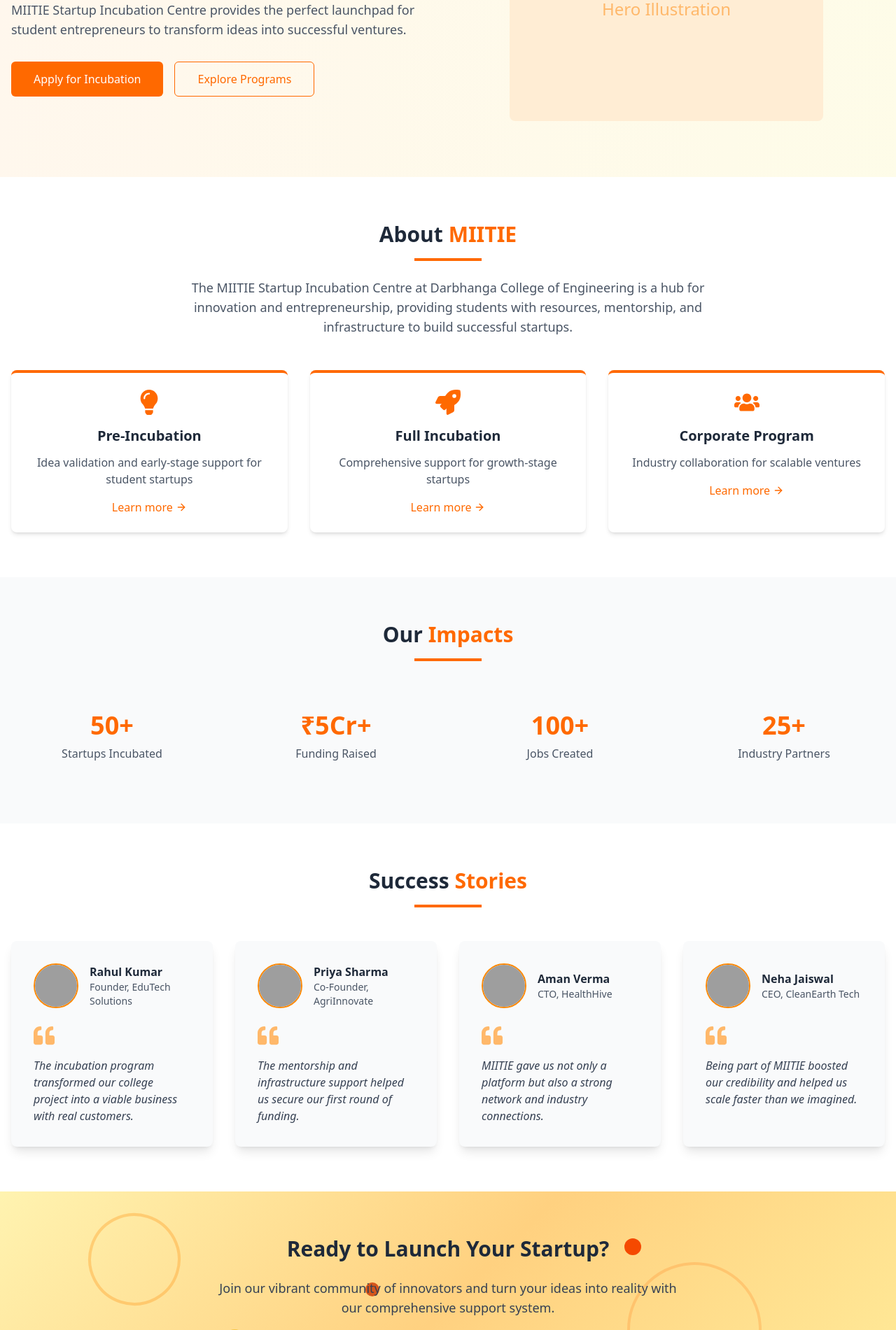
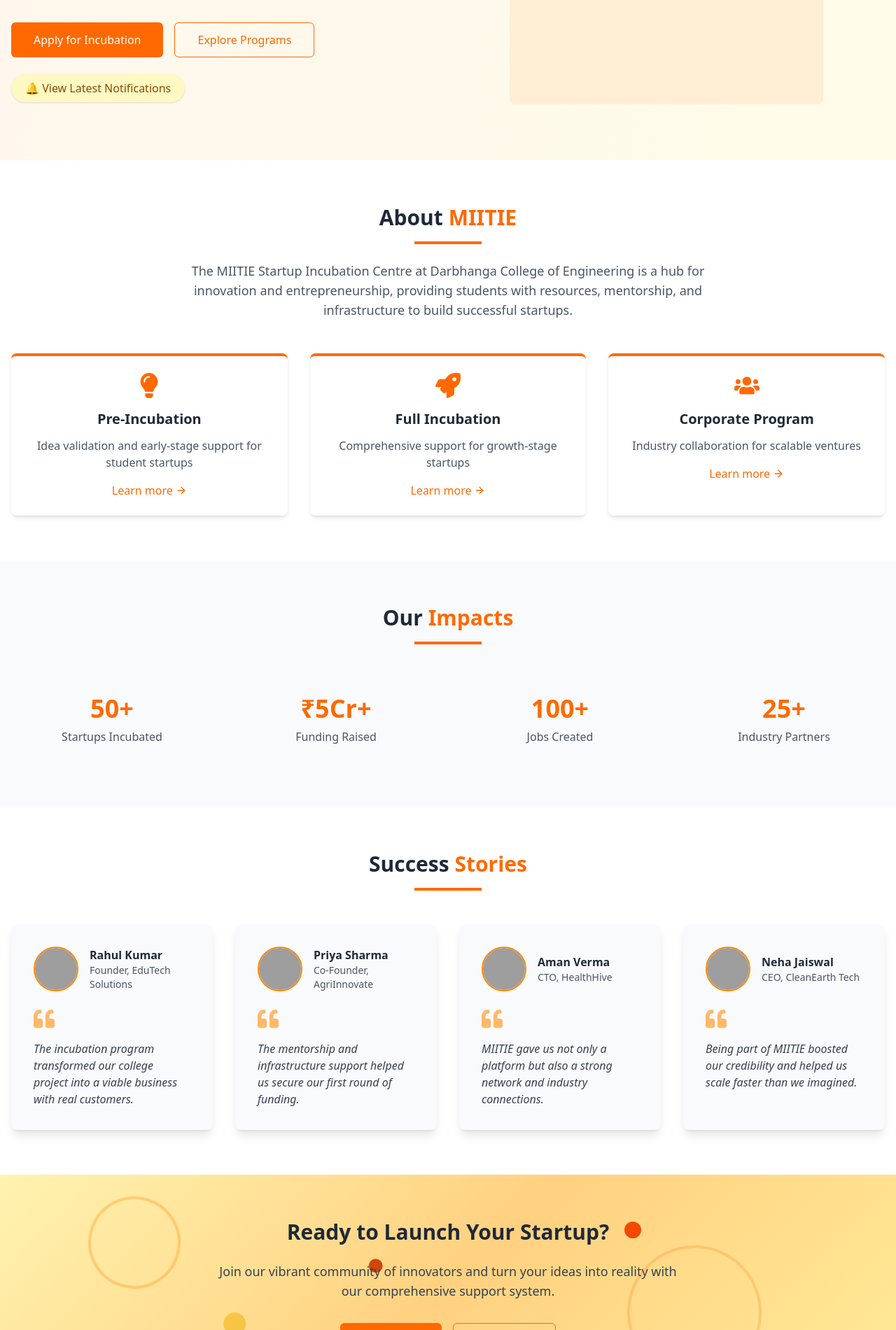
Before and after one commit to HarryOhm33/MIITIE, a React (Vite) app: page / in a window 1280 px wide. Shown: the part 339-2240 px from the top of the page at 70% size. Built offline with nearby package versions, Linux system fonts and the light colour scheme; grey boxes are pictures that could not be loaded.

Commit message:
notification link added

```diff
--- a/src/Pages/Home.jsx
+++ b/src/Pages/Home.jsx
@@ -1,6 +1,7 @@
 import { motion } from "framer-motion";
 import { FaLightbulb, FaQuoteLeft, FaRocket, FaUsers } from "react-icons/fa";
 import { FiArrowRight } from "react-icons/fi";
+import { Link } from "react-router-dom";
 
 const Home = () => {
   // Programs data
@@ -65,7 +66,7 @@
 
   return (
     <div className="overflow-hidden">
-      Hero Section
+      {/* Hero Section */}
       <section className="relative bg-gradient-to-r from-orange-50 to-yellow-50 py-20">
         <div className="container mx-auto px-4 flex flex-col md:flex-row items-center">
           <div className="md:w-1/2 flex justify-center order-1 md:order-2 mb-10 md:mb-0">
@@ -93,6 +94,15 @@
               <button className="px-8 py-3 border border-orange-500 text-orange-500 font-medium rounded-md hover:bg-orange-50 transition-colors">
                 Explore Programs
               </button>
+            </div>
+            {/* ✅ Notification Link added below buttons */}
+            <div className="mt-6">
+              <Link
+                to="/notifications"
+                className="inline-block bg-yellow-100 text-yellow-800 px-5 py-2 rounded-full text-base font-medium shadow-sm hover:bg-yellow-200 transition duration-300"
+              >
+                🔔 View Latest Notifications
+              </Link>
             </div>
           </div>
         </div>
@@ -282,12 +292,14 @@
           style={{ top: "40%", left: "40%" }}
           animate={{
             x: [0, 15, 0],
+            y: [0, -10, 0],
             opacity: [0.6, 0.9, 0.6],
           }}
           transition={{
             duration: 3.5,
             repeat: Infinity,
             ease: "easeInOut",
+            delay: 0.9,
           }}
         />
       </section>
```
